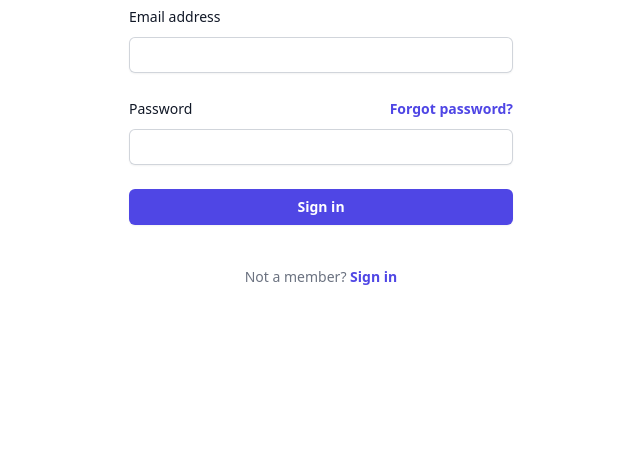
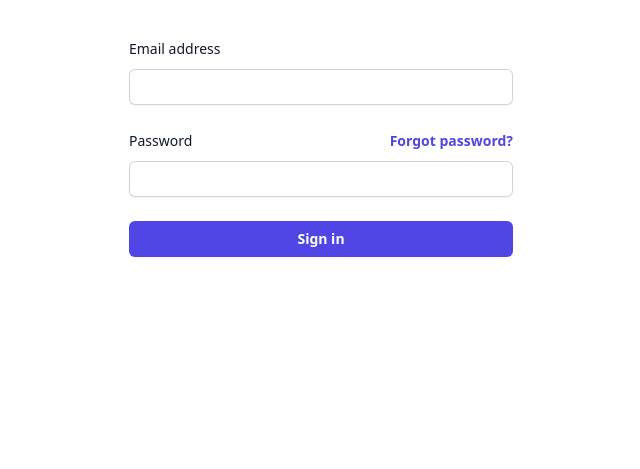
Before and after one commit to JoaoRenato2/GerenciaTI, a website: page src/html/login.html in a window 1280 px wide. Shown: the part 331-800 px from the top of the page, without its empty margins (319-959 px from the left). Drawn offline with Linux system fonts and the light colour scheme.

Commit message:
tirando o link para a pagina de registro

```diff
--- a/src/html/login.html
+++ b/src/html/login.html
@@ -62,10 +62,6 @@
         </div>
       </form>
 
-      <p class="mt-10 text-center text-sm text-gray-500">
-        Not a member?
-        <a href="#" class="font-semibold leading-6 text-indigo-600 hover:text-indigo-500">Sign in</a>
-      </p>
     </div>
   </div>
 
```
